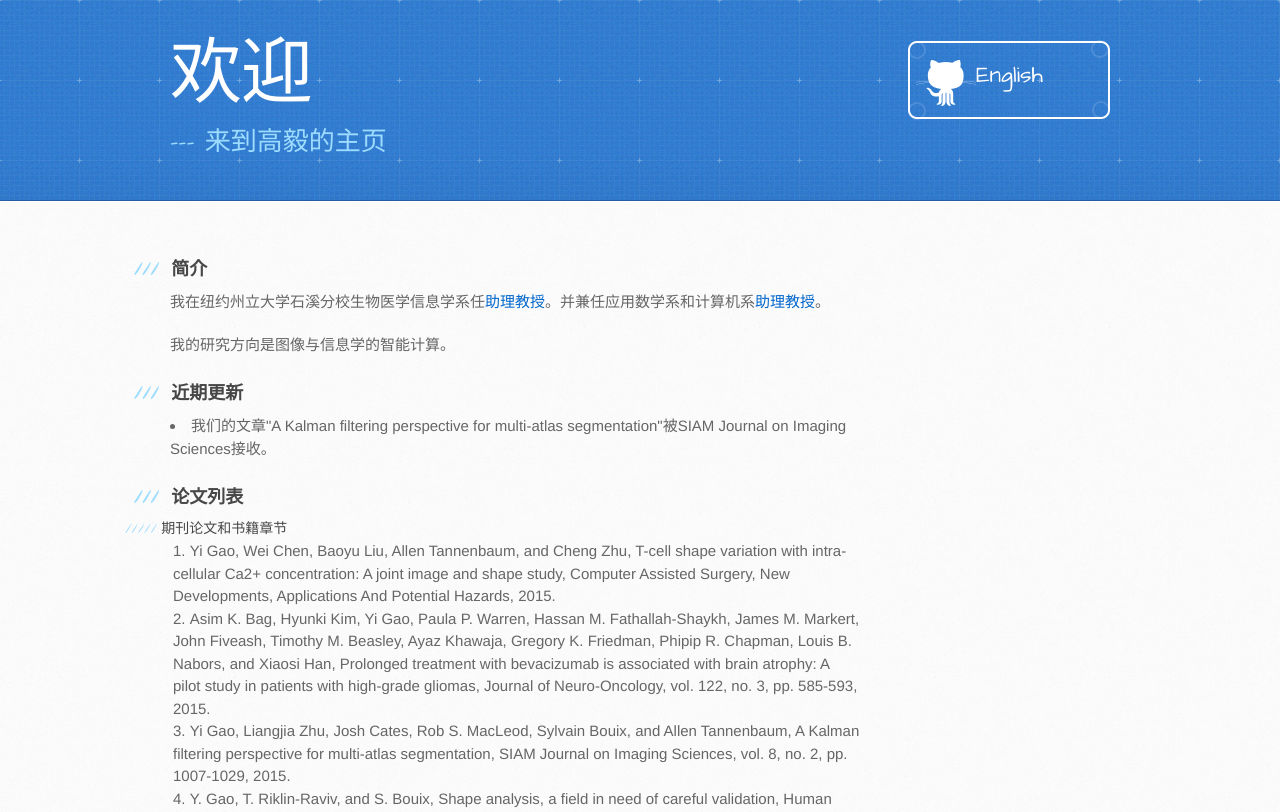
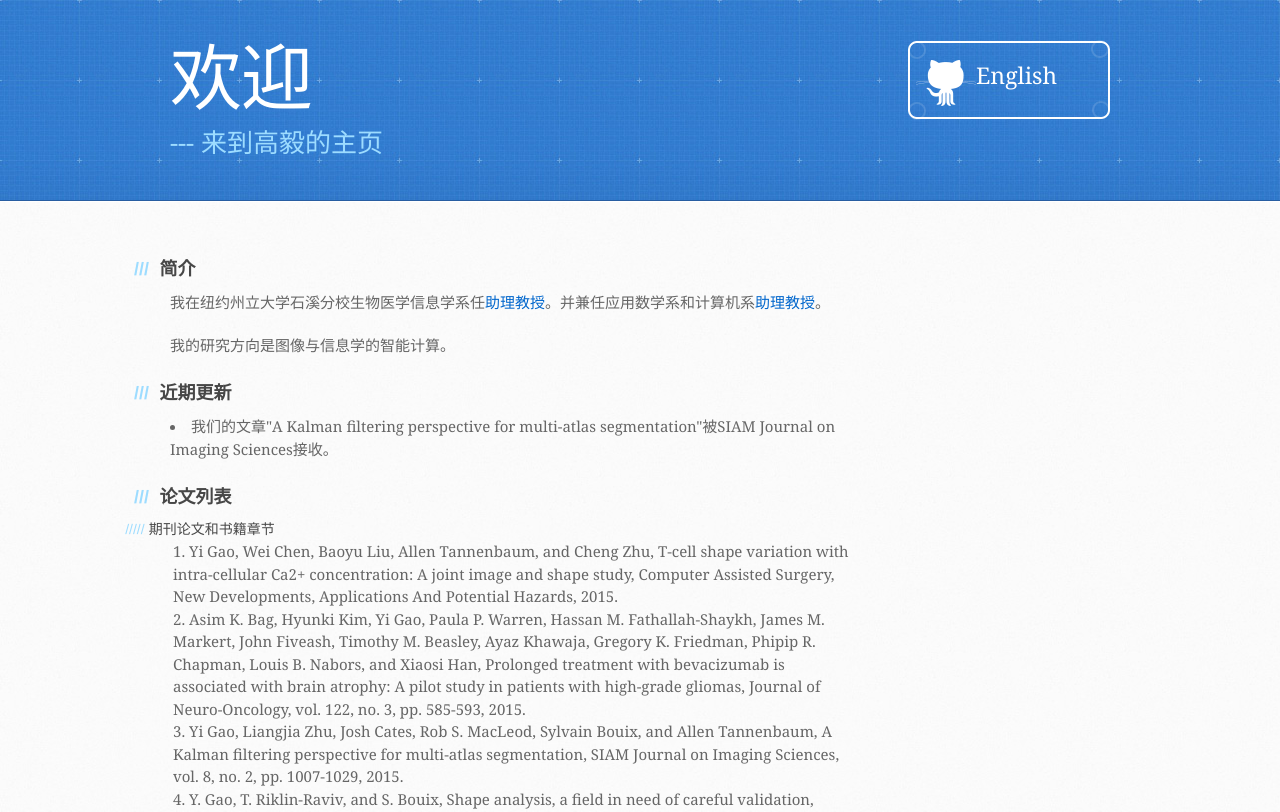
Before and after one commit to gaoyi/gaoyi.github.io, a plain HTML site: page indexCN.html in a window 1280 px wide. Shown: the top 812 px of the page. Drawn offline with Linux system fonts and the light colour scheme.

Commit message:
PERF: change the font

```diff
--- a/stylesheets/stylesheet.css
+++ b/stylesheets/stylesheet.css
@@ -51,7 +51,7 @@ body {
   font-size: 15px;
   line-height: 1.5;
   background: #fafafa url(../images/body-bg.jpg) 0 0 repeat;
-  font-family: 'Helvetica Neue', Helvetica, Arial, serif;
+  font-family: Georgia, Helvetica, 'Helvetica Neue', Arial, serif;
   font-weight: 400;
   color: #666;
 }
@@ -66,7 +66,7 @@ a:hover {
 header {
   padding-top: 40px;
   padding-bottom: 40px;
-  font-family: 'Architects Daughter', 'Helvetica Neue', Helvetica, Arial, serif;
+  font-family: Georgia, Helvetica, 'Architects Daughter', 'Helvetica Neue', Arial, serif;
   background: #2e7bcf url(../images/header-bg.jpg) 0 0 repeat-x;
   border-bottom: solid 1px #275da1;
 }
@@ -136,7 +136,7 @@ a.button {
   color: #fff;
   padding-left: 68px;
   padding-top: 22px;
-  font-family: 'Architects Daughter', 'Helvetica Neue', Helvetica, Arial, serif;
+  font-family: Georgia, Helvetica, 'Architects Daughter', 'Helvetica Neue', Helvetica, Arial, serif;
 }
 a.button small {
   display: block;
@@ -225,7 +225,7 @@ form {
 /* GENERAL ELEMENT TYPE STYLES */
 
 #main-content h1 {
-  font-family: 'Architects Daughter', 'Helvetica Neue', Helvetica, Arial, serif;
+  font-family: Helvetica, Arial, 'Architects Daughter', 'Helvetica Neue', serif;
   font-size: 2.8em;
   letter-spacing: -1px;
   color: #474747;
@@ -239,7 +239,7 @@ form {
 }
 
 #main-content h2 {
-  font-family: 'Architects Daughter', 'Helvetica Neue', Helvetica, Arial, serif;
+  font-family: Helvetica, 'Architects Daughter', 'Helvetica Neue', Arial, serif;
   font-size: 22px;
   font-weight: bold;
   margin-bottom: 8px;
@@ -253,13 +253,23 @@ form {
 }
 
 #main-content h3 {
-  font-family: 'Architects Daughter', 'Helvetica Neue', Helvetica, Arial, serif;
+  font-family: Helvetica, 'Architects Daughter', 'Helvetica Neue', Helvetica, Arial, serif;
   font-size: 18px;
   font-weight: bold;
   margin-top: 24px;
   margin-bottom: 8px;
   color: #474747;
 }
+
+/* #main-content h3 { */
+/*   font-family: Helvetica, 'Architects Daughter', 'Helvetica Neue', Helvetica, Arial, serif;  */
+/*   font-size: 18px; */
+/* font-style: italic; */
+/*   font-weight: bold; */
+/*   margin-top: 24px; */
+/*   margin-bottom: 8px; */
+/*   color: #474747; */
+/* } */
 
 #main-content h3:before {
   content: "///";
@@ -269,7 +279,7 @@ form {
 }
 
 #main-content h4 {
-  font-family: 'Architects Daughter', 'Helvetica Neue', Helvetica, Arial, serif;
+  font-family: Helvetica, 'Architects Daughter', 'Helvetica Neue', Helvetica, Arial, serif;
   font-size: 15px;
   font-weight: bold;
   color: #474747;
@@ -283,7 +293,7 @@ h4:before {
 }
 
 #main-content h5 {
-  font-family: 'Architects Daughter', 'Helvetica Neue', Helvetica, Arial, serif;
+  font-family: Helvetica, 'Architects Daughter', 'Helvetica Neue', Helvetica, Arial, serif;
   font-size: 14px;
   color: #474747;
 }
```
